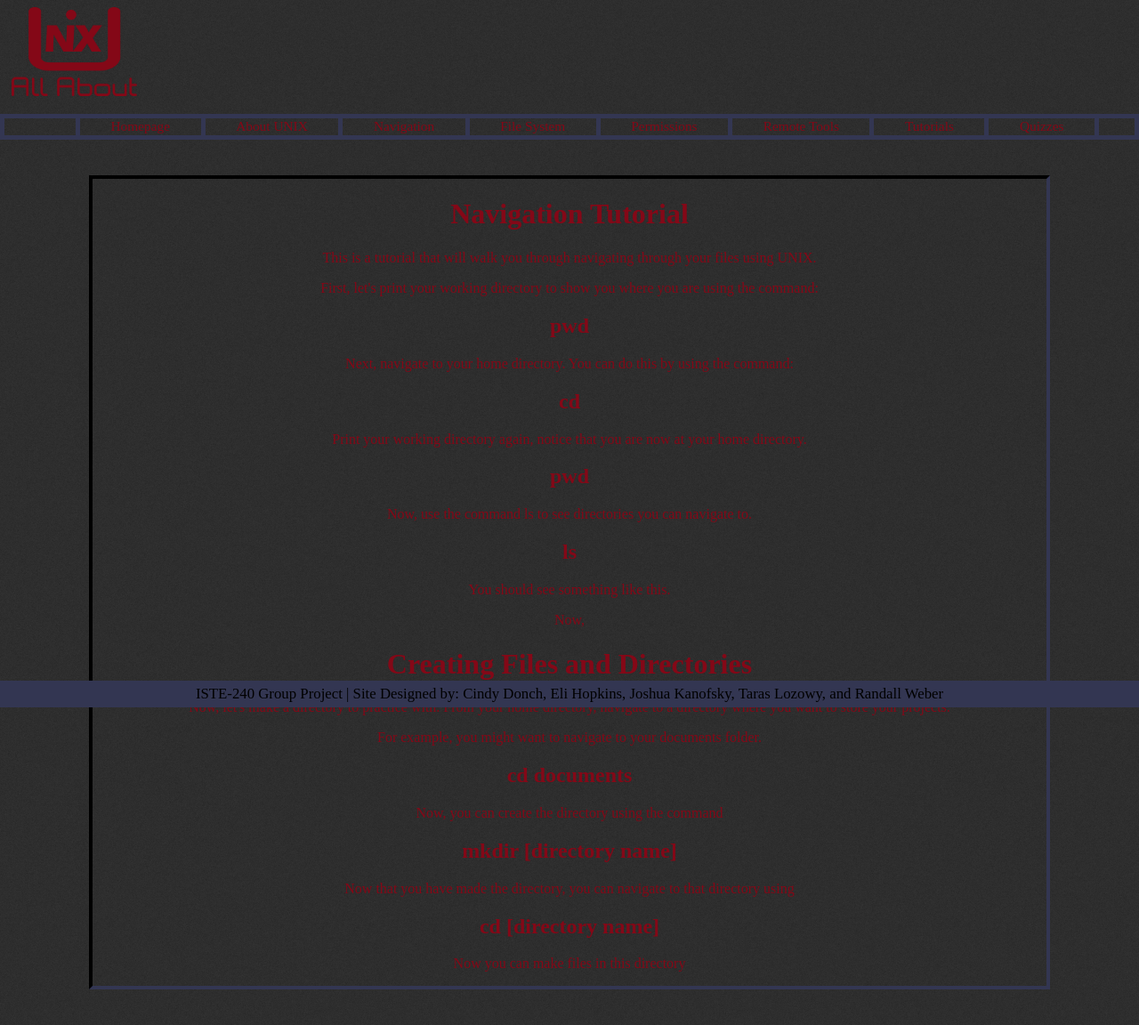
After one commit to cad7046/CEJRT, a PHP site: page /navtutorial.php in a window 1280 px wide. The commit adds this page. Shown: the whole page at 89% size. Run offline with PHP 8.4, Linux system fonts and the light colour scheme.

Commit message:
Tutorial work
Added part of navigation tutorial and files and directories tutorial

```diff
--- /dev/null
+++ b/navtutorial.php
@@ -0,0 +1,38 @@
+<!-- ISTE-240 CEJRT Group Project -->
+<!-- 11/8/2020 -->
+
+<?php
+    include 'assets/inc/header.php';
+    include 'assets/inc/nav.php';
+    // Possibly add breadcrumbs under nav bar?
+?>
+
+<main>
+    <h1>Navigation Tutorial</h1>
+    <p>This is a tutorial that will walk you through navigating through your files using UNIX. </p>
+    <p>First, let's print your working directory to show you where you are using the command:</p> <h2>pwd</h2>
+    <p>Next, navigate to your home directory. You can do this by using the command: </p>
+    <h2>cd</h2>
+    <p>Print your working directory again, notice that you are now at your home directory.</p>
+    <h2>pwd</h2>
+    <p>Now, use the command ls to see directories you can navigate to. </p>
+    <h2>ls</h2>
+    <!-- add example image -->
+    <p>You should see something like this. </p>
+    <p>Now, </p>
+
+    <h1>Creating Files and Directories</h1>
+    <p>Now, let's make a directory to practice with. From your home directory, navigate to a directory where you want to store your projects. </p>
+    <p>For example, you might want to navigate to your documents folder.</p>
+    <h2>cd documents</h2>
+    <p>Now, you can create the directory using the command </p>
+    <h2>mkdir [directory name]</h2>
+    <p>Now that you have made the directory, you can navigate to that directory using</p>
+    <h2>cd [directory name]</h2>
+    <p>Now you can make files in this directory</p>
+
+</main>
+
+<?php
+    include 'assets/inc/footer.php';
+?>
```
Also changed, not shown: quizzes.php (+5 -5 lines), tutorials.php (+5 -5 lines).
